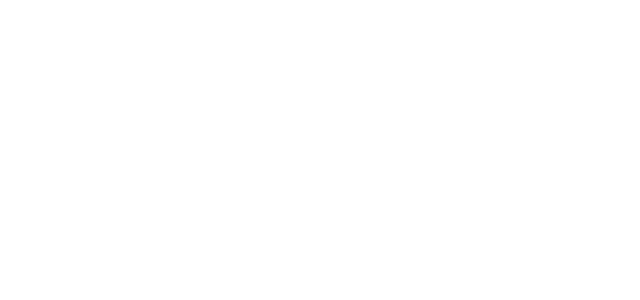
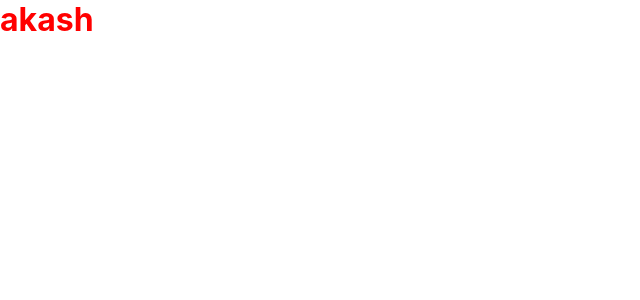
Before and after one commit to akshpnwr/react-calculator, a React (Create React App) app: page / in a window 1280 px wide. Shown: the top 300 px of the page, without its empty margins (0-640 px from the left). Built offline with nearby package versions, Linux system fonts and the light colour scheme.

Commit message:
CSS modules implemented

```diff
--- a/src/App.css
+++ /dev/null
@@ -1,38 +0,0 @@
-.App {
-  text-align: center;
-}
-
-.App-logo {
-  height: 40vmin;
-  pointer-events: none;
-}
-
-@media (prefers-reduced-motion: no-preference) {
-  .App-logo {
-    animation: App-logo-spin infinite 20s linear;
-  }
-}
-
-.App-header {
-  background-color: #282c34;
-  min-height: 100vh;
-  display: flex;
-  flex-direction: column;
-  align-items: center;
-  justify-content: center;
-  font-size: calc(10px + 2vmin);
-  color: white;
-}
-
-.App-link {
-  color: #61dafb;
-}
-
-@keyframes App-logo-spin {
-  from {
-    transform: rotate(0deg);
-  }
-  to {
-    transform: rotate(360deg);
-  }
-}
--- a/src/App.js
+++ b/src/App.js
@@ -1,7 +1,14 @@
-import "./App.css";
+import classes from "./App.module.css";
+import { Component } from "react";
 
-function App() {
-  return <div className="App"></div>;
+class App extends Component {
+  render() {
+    return (
+      <div>
+        <h1 className={classes.Red}>akash</h1>
+      </div>
+    );
+  }
 }
 
 export default App;
--- /dev/null
+++ b/src/App.module.css
@@ -0,0 +1,3 @@
+.Red {
+  color: red;
+}
--- a/src/index.css
+++ b/src/index.css
@@ -1,13 +1,17 @@
-body {
+*,
+*::after,
+*::before {
   margin: 0;
-  font-family: -apple-system, BlinkMacSystemFont, 'Segoe UI', 'Roboto', 'Oxygen',
-    'Ubuntu', 'Cantarell', 'Fira Sans', 'Droid Sans', 'Helvetica Neue',
+  padding: 0;
+  box-sizing: border-box;
+  font-family: -apple-system, BlinkMacSystemFont, "Segoe UI", "Roboto", "Oxygen",
+    "Ubuntu", "Cantarell", "Fira Sans", "Droid Sans", "Helvetica Neue",
     sans-serif;
   -webkit-font-smoothing: antialiased;
   -moz-osx-font-smoothing: grayscale;
 }
 
 code {
-  font-family: source-code-pro, Menlo, Monaco, Consolas, 'Courier New',
+  font-family: source-code-pro, Menlo, Monaco, Consolas, "Courier New",
     monospace;
 }
```
